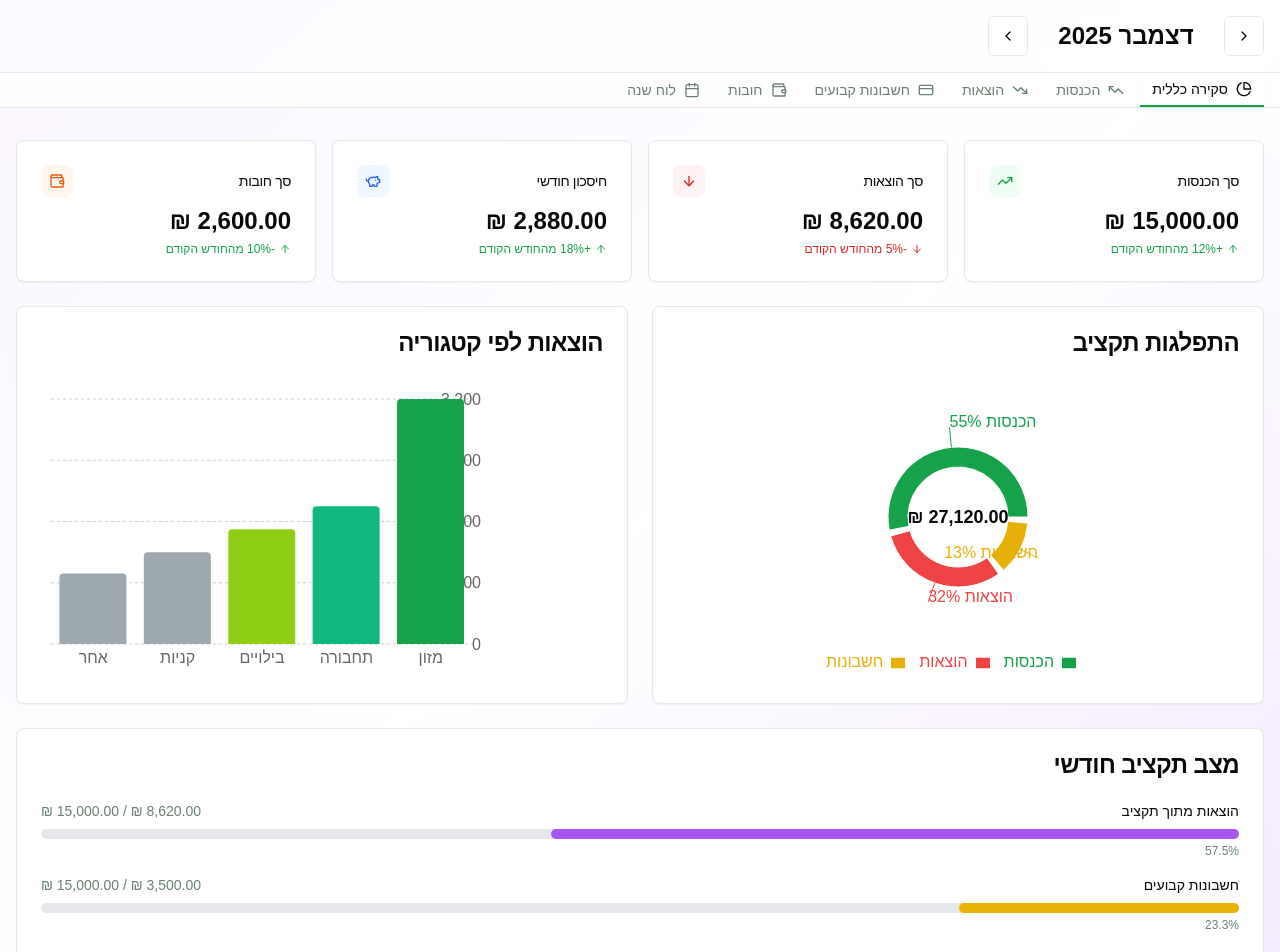
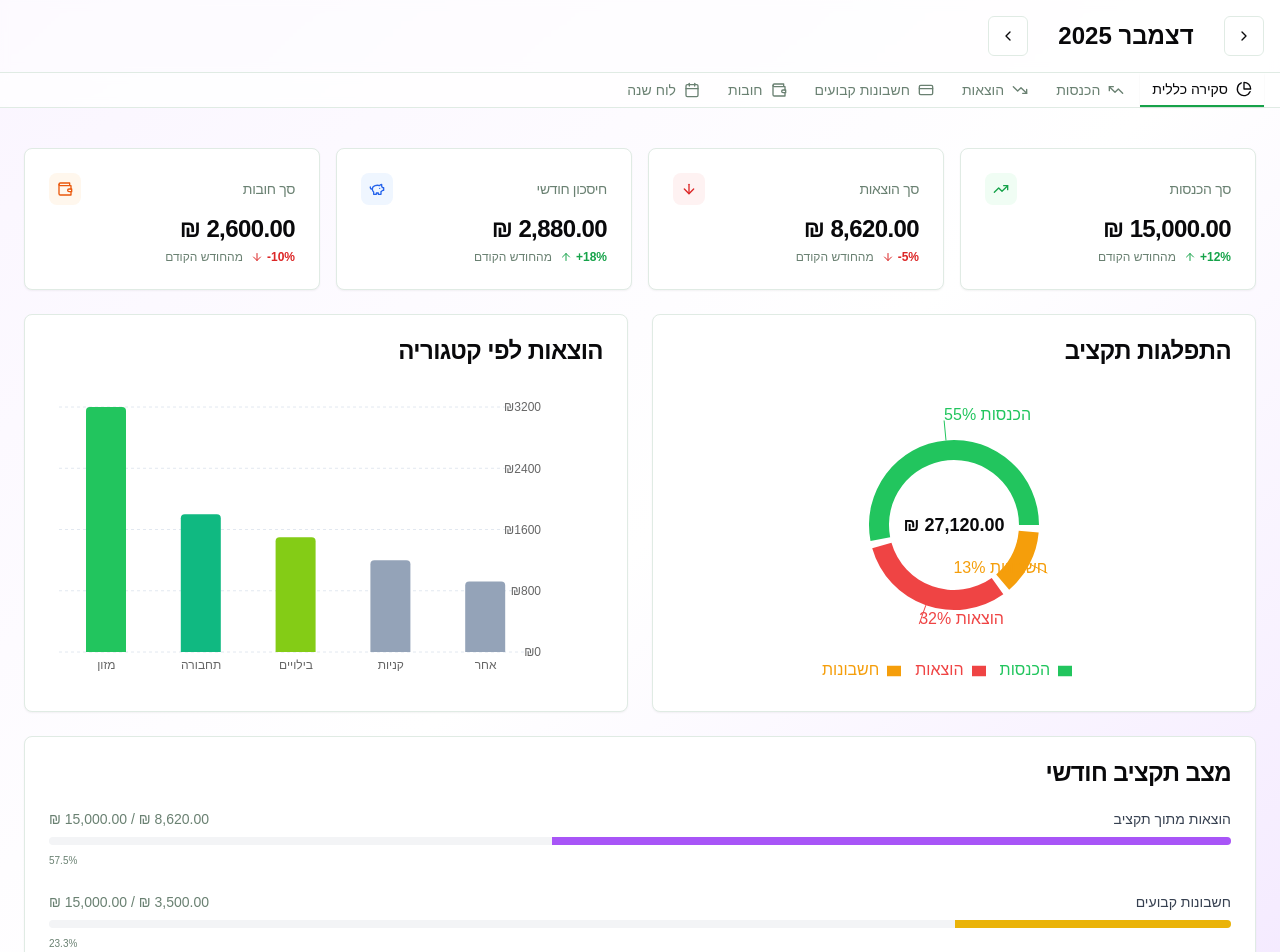
Before and after one commit to Lio311/budget-manager-plus, a Next.js app: page /dashboard in a window 1280 px wide. Shown: the top 952 px of the page. Built offline with nearby package versions, Linux system fonts and the light colour scheme.

Commit message:
Manual fixes to charts

```diff
--- a/src/components/dashboard/tabs/OverviewTab.tsx
+++ b/src/components/dashboard/tabs/OverviewTab.tsx
@@ -1,32 +1,25 @@
 'use client'
 
+import React from 'react'
 import { Card, CardContent, CardHeader, CardTitle } from '@/components/ui/card'
 import { ArrowDown, ArrowUp, PiggyBank, TrendingUp, Wallet } from 'lucide-react'
 import { PieChart, Pie, Cell, ResponsiveContainer, Legend, Tooltip, BarChart, Bar, XAxis, YAxis, CartesianGrid, Label } from 'recharts'
 import { useBudget } from '@/contexts/BudgetContext'
 import { formatCurrency } from '@/lib/utils'
 
-// Mock data - will be replaced with real API calls
-const mockData = {
-    totalIncome: 15000,
-    totalExpenses: 8620,
-    totalBills: 3500,
-    totalDebts: 2600,
-}
-
+// פלטת צבעים מעודכנת לפי התמונה
 const COLORS = {
-    income: 'hsl(142, 76%, 36%)', // Green
-    expenses: 'hsl(0, 84%, 60%)', // Red
-    food: 'hsl(142, 76%, 36%)', // Green (Primary)
-    transport: 'hsl(160, 84%, 39%)', // Teal-ish Green
-    entertainment: 'hsl(80, 80%, 45%)', // Lime Green
-    bills: 'hsl(45, 93%, 47%)', // Yellow/Orange
-    other: 'hsl(200, 10%, 65%)', // Gray
+    income: '#22C55E',      // ירוק חזק
+    expenses: '#EF4444',    // אדום
+    food: '#22C55E',        // ירוק (מזון)
+    transport: '#10B981',   // ירוק טורקיז
+    entertainment: '#84CC16', // ירוק ליים
+    bills: '#F59E0B',       // כתום/צהוב
+    other: '#94A3B8',       // אפור
 }
 
 const CustomTooltip = ({ active, payload, label, currency }: any) => {
     if (active && payload && payload.length) {
-        // Priority: label (BarChart X-axis) -> payload data name (PieChart) -> generic name
         const title = label || (payload[0].payload && payload[0].payload.name) || payload[0].name;
         return (
             <div className="bg-white p-2 border rounded shadow-md text-right dir-rtl">
@@ -43,6 +36,14 @@ const CustomTooltip = ({ active, payload, label, currency }: any) => {
 export function OverviewTab() {
     const { currency } = useBudget()
 
+    // Mock data - מותאם לערכים שבתמונה
+    const mockData = {
+        totalIncome: 15000,
+        totalExpenses: 8620,
+        totalBills: 3500,
+        totalDebts: 2600,
+    }
+
     const savings = mockData.totalIncome - mockData.totalExpenses - mockData.totalBills
 
     const incomeVsExpenses = [
@@ -57,19 +58,19 @@ export function OverviewTab() {
         { name: 'בילויים', value: 1500, color: COLORS.entertainment },
         { name: 'קניות', value: 1200, color: COLORS.other },
         { name: 'אחר', value: 920, color: COLORS.other },
-    ]
+    ].sort((a, b) => b.value - a.value);
 
-    const totalForPie = mockData.totalIncome + mockData.totalExpenses + mockData.totalBills
+    const totalForPie = 27120.00; // ערך תואם לתמונה
 
     return (
-        <div className="space-y-6">
+        <div className="space-y-6 p-2" dir="rtl">
             {/* Summary Cards */}
             <div className="grid gap-4 md:grid-cols-2 lg:grid-cols-4">
                 <StatCard
                     title="סך הכנסות"
                     value={formatCurrency(mockData.totalIncome, currency)}
                     icon={<TrendingUp className="h-4 w-4" />}
-                    trend="+12%"
+                    trend="12%"
                     trendUp={true}
                     color="text-green-600"
                     bgColor="bg-green-50"
@@ -78,7 +79,7 @@ export function OverviewTab() {
                     title="סך הוצאות"
                     value={formatCurrency(mockData.totalExpenses, currency)}
                     icon={<ArrowDown className="h-4 w-4" />}
-                    trend="-5%"
+                    trend="5%"
                     trendUp={false}
                     color="text-red-600"
                     bgColor="bg-red-50"
@@ -87,7 +88,7 @@ export function OverviewTab() {
                     title="חיסכון חודשי"
                     value={formatCurrency(savings, currency)}
                     icon={<PiggyBank className="h-4 w-4" />}
-                    trend="+18%"
+                    trend="18%"
                     trendUp={true}
                     color="text-blue-600"
                     bgColor="bg-blue-50"
@@ -96,19 +97,19 @@ export function OverviewTab() {
                     title="סך חובות"
                     value={formatCurrency(mockData.totalDebts, currency)}
                     icon={<Wallet className="h-4 w-4" />}
-                    trend="-10%"
-                    trendUp={true}
+                    trend="10%"
+                    trendUp={false}
                     color="text-orange-600"
                     bgColor="bg-orange-50"
+                    isDebt={true}
                 />
             </div>
 
             {/* Charts Row */}
             <div className="grid gap-6 md:grid-cols-2">
-                {/* Income vs Expenses Pie Chart */}
                 <Card>
                     <CardHeader>
-                        <CardTitle>התפלגות תקציב</CardTitle>
+                        <CardTitle className="text-right">התפלגות תקציב</CardTitle>
                     </CardHeader>
                     <CardContent>
                         <ResponsiveContainer width="100%" height={300}>
@@ -117,10 +118,12 @@ export function OverviewTab() {
                                     data={incomeVsExpenses}
                                     cx="50%"
                                     cy="50%"
-                                    innerRadius={50}
-                                    outerRadius={70}
+                                    innerRadius={65}
+                                    outerRadius={85}
                                     paddingAngle={5}
                                     dataKey="value"
+                                    stroke="none"
+                                    labelLine={true}
                                     label={({ name, percent }) => `${name} ${(percent * 100).toFixed(0)}%`}
                                 >
                                     {incomeVsExpenses.map((entry, index) => (
@@ -133,41 +136,24 @@ export function OverviewTab() {
                                     />
                                 </Pie>
                                 <Tooltip content={<CustomTooltip currency={currency} />} />
-                                <Legend
-                                    formatter={(value) => <span className="mr-2">{value}</span>}
-                                />
+                                <Legend verticalAlign="bottom" align="center" formatter={(value) => <span className="mr-2">{value}</span>} />
                             </PieChart>
                         </ResponsiveContainer>
                     </CardContent>
                 </Card>
 
-                {/* Expenses by Category */}
                 <Card>
                     <CardHeader>
-                        <CardTitle>הוצאות לפי קטגוריה</CardTitle>
+                        <CardTitle className="text-right">הוצאות לפי קטגוריה</CardTitle>
                     </CardHeader>
                     <CardContent>
                         <ResponsiveContainer width="100%" height={300}>
-                            <BarChart
-                                data={expensesByCategory}
-                                margin={{ top: 20, right: 60, left: 10, bottom: 5 }}
-                            >
-                                <CartesianGrid strokeDasharray="3 3" vertical={false} />
-                                <XAxis
-                                    dataKey="name"
-                                    tickLine={false}
-                                    axisLine={false}
-                                    reversed={true}
-                                />
-                                <YAxis
-                                    orientation="right"
-                                    width={70}
-                                    tickLine={false}
-                                    axisLine={false}
-                                    tickFormatter={(value) => formatCurrency(Number(value), currency).split('.')[0]}
-                                />
+                            <BarChart data={expensesByCategory} margin={{ top: 20, right: 10, left: 10, bottom: 5 }}>
+                                <CartesianGrid strokeDasharray="3 3" vertical={false} stroke="#E2E8F0" />
+                                <XAxis dataKey="name" axisLine={false} tickLine={false} reversed={false} tick={{ fontSize: 12 }} />
+                                <YAxis orientation="right" axisLine={false} tickLine={false} tickFormatter={(val) => `₪${val}`} tick={{ fontSize: 12 }} />
                                 <Tooltip content={<CustomTooltip currency={currency} />} cursor={{ fill: 'transparent' }} />
-                                <Bar dataKey="value" radius={[4, 4, 0, 0]}>
+                                <Bar dataKey="value" radius={[4, 4, 0, 0]} barSize={40}>
                                     {expensesByCategory.map((entry, index) => (
                                         <Cell key={`cell-${index}`} fill={entry.color} />
                                     ))}
@@ -178,13 +164,12 @@ export function OverviewTab() {
                 </Card>
             </div>
 
-            {/* Budget Progress */}
+            {/* Budget Progress Section */}
             <Card>
                 <CardHeader>
-                    <CardTitle>מצב תקציב חודשי</CardTitle>
+                    <CardTitle className="text-right font-bold">מצב תקציב חודשי</CardTitle>
                 </CardHeader>
-                <CardContent>
-                    <div className="space-y-4">
+                <CardContent className="space-y-6">
                     <BudgetProgress
                         label="הוצאות מתוך תקציב"
                         current={mockData.totalExpenses}
@@ -206,77 +191,53 @@ export function OverviewTab() {
                         currency={currency}
                         color="bg-green-500"
                     />
-                    </div>
                 </CardContent>
             </Card>
         </div>
     )
 }
 
-function StatCard({
-    title,
-    value,
-    icon,
-    trend,
-    trendUp,
-    color,
-    bgColor,
-}: {
-    title: string
-    value: string
-    icon: React.ReactNode
-    trend: string
-    trendUp: boolean
-    color: string
-    bgColor: string
-}) {
+function StatCard({ title, value, icon, trend, trendUp, color, bgColor, isDebt }: any) {
+    // במינוס (trendUp=false) -> צבע אדום וחץ למטה
+    const trendColor = trendUp ? 'text-green-600' : 'text-red-600';
+    const Icon = trendUp ? ArrowUp : ArrowDown;
+
     return (
-        <Card>
+        <Card className="overflow-hidden">
             <CardHeader className="flex flex-row items-center justify-between space-y-0 pb-2">
-                <CardTitle className="text-sm font-medium">{title}</CardTitle>
+                <CardTitle className="text-sm font-medium text-muted-foreground">{title}</CardTitle>
                 <div className={`${bgColor} ${color} p-2 rounded-lg`}>{icon}</div>
             </CardHeader>
             <CardContent>
-                <div className="budget-stat">{value}</div>
-                <p className={`text-xs ${trendUp ? 'text-green-600' : 'text-red-600'} flex items-center gap-1 mt-1`}>
-                    {trendUp ? <ArrowUp className="h-3 w-3" /> : <ArrowDown className="h-3 w-3" />}
-                    {trend} מהחודש הקודם
-                </p>
+                <div className="text-2xl font-bold tracking-tight">{value}</div>
+                <div className={`flex items-center gap-1 mt-1 text-xs font-bold ${trendColor}`}>
+                    <span style={{ direction: 'ltr', unicodeBidi: 'isolate' }}>
+                        {trendUp ? '+' : '-'}{trend.replace(/[+-]/g, '')}
+                    </span>
+                    <Icon className="h-3 w-3" />
+                    <span className="text-muted-foreground font-normal mr-1">מהחודש הקודם</span>
+                </div>
             </CardContent>
         </Card>
     )
 }
 
-function BudgetProgress({
-    label,
-    current,
-    total,
-    currency,
-    color,
-}: {
-    label: string
-    current: number
-    total: number
-    currency: string
-    color: string
-}) {
-    const percentage = (current / total) * 100
-
+function BudgetProgress({ label, current, total, currency, color }: any) {
+    const percentage = Math.min((current / total) * 100, 100)
     return (
-        <div>
-            <div className="flex justify-between mb-2">
-                <span className="text-sm font-medium">{label}</span>
-                <span className="text-sm text-muted-foreground">
+        <div className="space-y-2">
+            <div className="flex justify-between text-sm">
+                <span className="font-medium text-gray-700">{label}</span>
+                <span className="text-muted-foreground tabular-nums">
                     {formatCurrency(current, currency)} / {formatCurrency(total, currency)}
                 </span>
             </div>
-            <div className="w-full bg-gray-200 rounded-full h-2.5">
-                <div
-                    className={`${color} h-2.5 rounded-full transition-all`}
-                    style={{ width: `${Math.min(percentage, 100)}%` }}
-                />
+            <div className="h-2 w-full bg-gray-100 rounded-full overflow-hidden">
+                <div className={`h-full ${color} transition-all duration-500`} style={{ width: `${percentage}%` }} />
             </div>
-            <p className="text-xs text-muted-foreground mt-1">{percentage.toFixed(1)}%</p>
+            <div className="flex justify-end text-[10px] text-muted-foreground">
+                {percentage.toFixed(1)}%
+            </div>
         </div>
     )
 }
```
Lines whose indentation alone changed are shown as unchanged.
